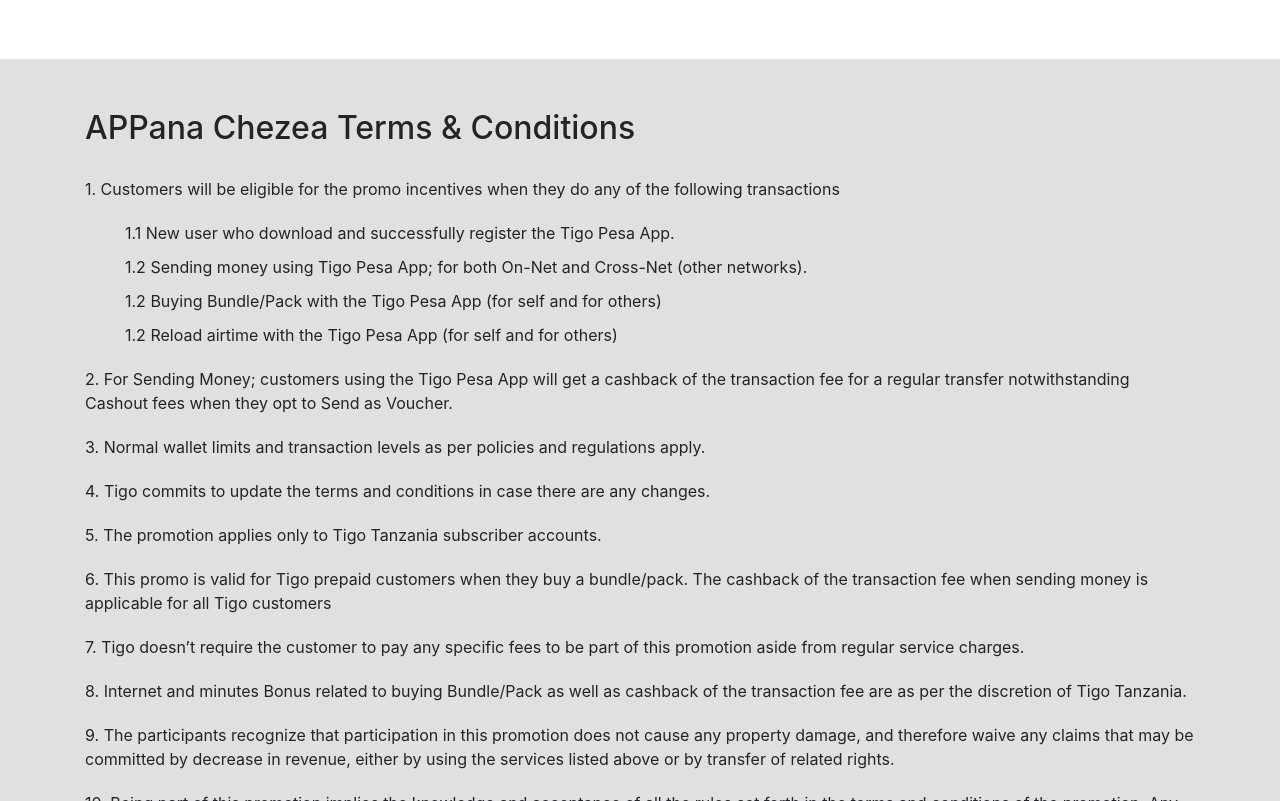
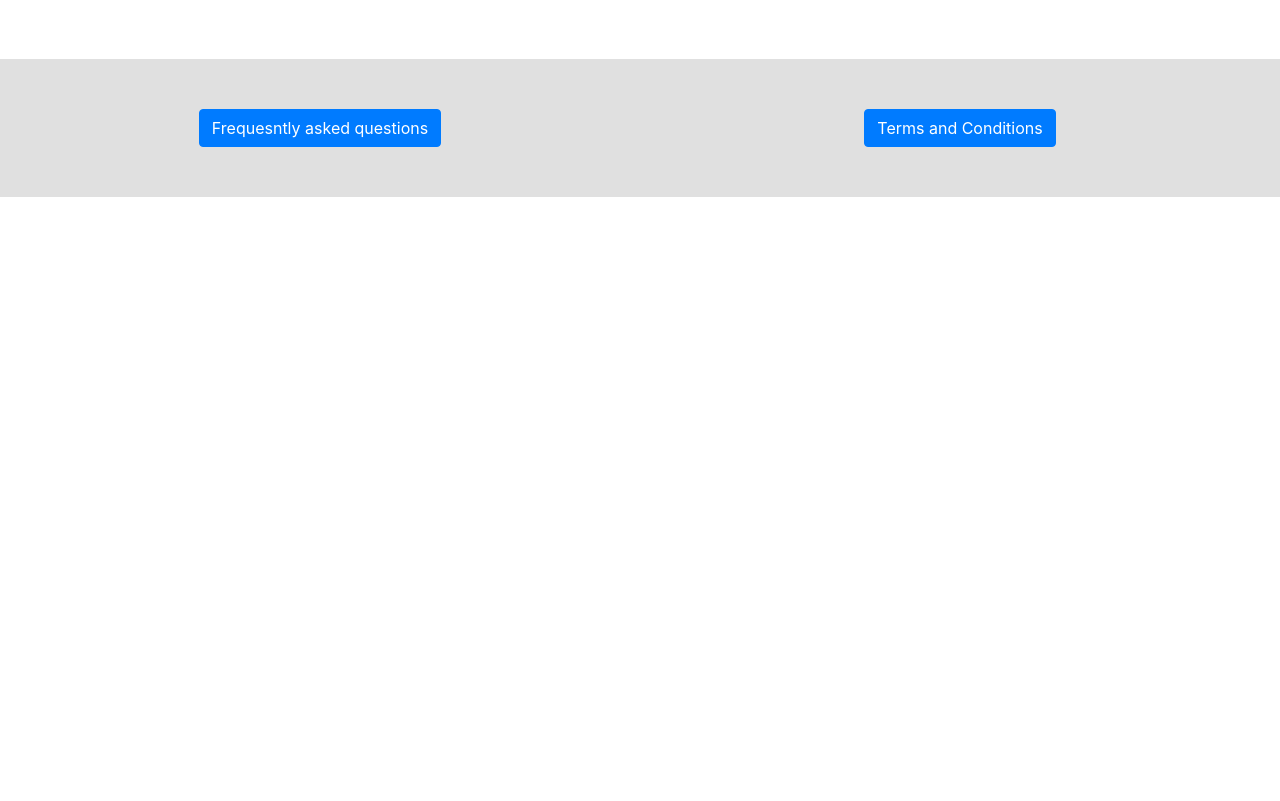
Before and after one commit to donkagunila/tigo-test, a plain HTML site: page alpha.html in a window 1280 px wide. Shown: the part 1999-2800 px from the top of the page. After the commit the page ends 2196 px from the top, so only its background shows below. Drawn offline with nearby package versions, Linux system fonts and the light colour scheme; a web font is replaced by a local one.

Commit message:
the alpha

```diff
--- a/alpha.html
+++ b/alpha.html
@@ -2,7 +2,7 @@
 <html lang="en">
 <head>
 	<meta charset="UTF-8">
-	<title>Tigo Alpha page test</title>
+	<title>Tigo Kinara test</title>
     <meta name="viewport" content="width=device-width, initial-scale=1">
 
 	<link rel="stylesheet" href="https://stackpath.bootstrapcdn.com/bootstrap/4.1.3/css/bootstrap.min.css" integrity="sha384-MCw98/SFnGE8fJT3GXwEOngsV7Zt27NXFoaoApmYm81iuXoPkFOJwJ8ERdknLPMO" crossorigin="anonymous">
@@ -42,14 +42,14 @@
 
 						<div class="alpha-title">
 							<h2 class="text-center">
-								Hapana Chezea
+								Appana Chezea Tigo Pesa App
 							</h2>
 
 							<div class="line-sep"></div>
 						</div>
 
 						<div class="alpha-para text-center">
-							Lorem ipsum dolor sit amet, consectetur adipisicing elit. Culpa impedit iste dignissimos enim, repellat sunt eum. Atque sed adipisci molestias consequuntur repudiandae tempore  Lorem ipsum dolor sit amet, consectetur adipisicing elit. Culpa impedit iste dignissimos enim, repellat sunt eum. Atque sed adipisci molestias consequuntur repudiandae tempore
+							Download and use Tigo Pesa app. It is easy, secure and does not consume your MBs. Get free MBs, Minutes and Cashback when you send money, reload or buy a bundle with Tigo Pesa App.
 						</div>
 					</div>
 				</div>
@@ -370,91 +370,18 @@
 
 
 
-				<div class="row">
-					<div class="col-md-12 pb-50">
 
 
-						<div class="container">
-						<h2>
-							APPana Chezea Terms & Conditions
-						</h2>
 
-						<p>
-						    1. Customers will be eligible for the promo incentives when they do any of the following transactions
-
-						    <ul>
-						    	<li>
-									1.1 New user who download and successfully register the Tigo Pesa App.
-						    	</li>
-
-						    	<li>
-									1.2 Sending money using Tigo Pesa App; for both On-Net and Cross-Net (other networks).
-						    	</li>
-
-						    	<li>
-									1.2 Buying Bundle/Pack with the Tigo Pesa App (for self and for others)
-						    	</li>
-
-						    	<li>
-									1.2 Reload airtime with the Tigo Pesa App (for self and for others)
-						    	</li>
-						    </ul>
-						</p>
-
-						<p>
-						    2. For Sending Money; customers using the Tigo Pesa App will get a cashback of the transaction fee for a regular transfer notwithstanding Cashout fees when they opt to Send as Voucher.
-						</p>
-
-						<p>
-						    3. Normal wallet limits and transaction levels as per policies and regulations apply.
-						</p>
-
-						<p>
-						    4. Tigo commits to update the terms and conditions in case there are any changes.
-						</p>
-
-						<p>
-						    5. The promotion applies only to Tigo Tanzania subscriber accounts.
-						</p>
-
-						<p>
-						    6. This promo is valid for Tigo prepaid customers when they buy a bundle/pack.  The cashback of the transaction fee when sending money is applicable for all Tigo customers
-						</p>
-
-						<p>
-						    7. Tigo doesn’t require the customer to pay any specific fees to be part of this promotion aside from regular service charges.
-						</p>
-
-						<p>
-						    8. Internet and minutes Bonus related to buying Bundle/Pack as well as cashback of the transaction fee are as per the discretion of Tigo Tanzania.
-						</p>
-
-						<p>
-						    9. The participants recognize that participation in this promotion does not cause any property damage, and therefore waive any claims that may be committed by decrease in revenue, either by using the services listed above or by transfer of related rights.
-						</p>
-
-						<p>
-						    10. Being part of this promotion implies the knowledge and acceptance of all the rules set forth in the terms and conditions of the promotion. Any statement that under this campaign is generated between the participant and Tigo shall be governed and shall be compliant in total subjection with the laws of Tanzania.
-						</p>
-
-						<p>
-						    11. Tigo shall have a final say regarding any disputes unless instructed otherwise by the authority.
-						</p>
-
-						<p>
-						    12. Tigo is not responsible for any information that’s shared about this promotion outside its official website and social media accounts that contradicts with what’s mentioned on the previously mentioned official channels.
-						</p>
-
-						<p>
-						    13. The promotion will start from 24th January and ends 21st April 2019
-						</p>
-
-					</div>
-
-					</div>
+			<div class="row pb-50">
+				<div class="col-md-6 d-flex">
+					<a href="" class="btn btn-primary">Frequesntly asked questions</a>
 				</div>
 
-
+				<div class="col-md-6 d-flex">
+					<a href="" class="btn btn-primary">Terms and Conditions</a>
+				</div>
+			</div>
 
 
 
```
